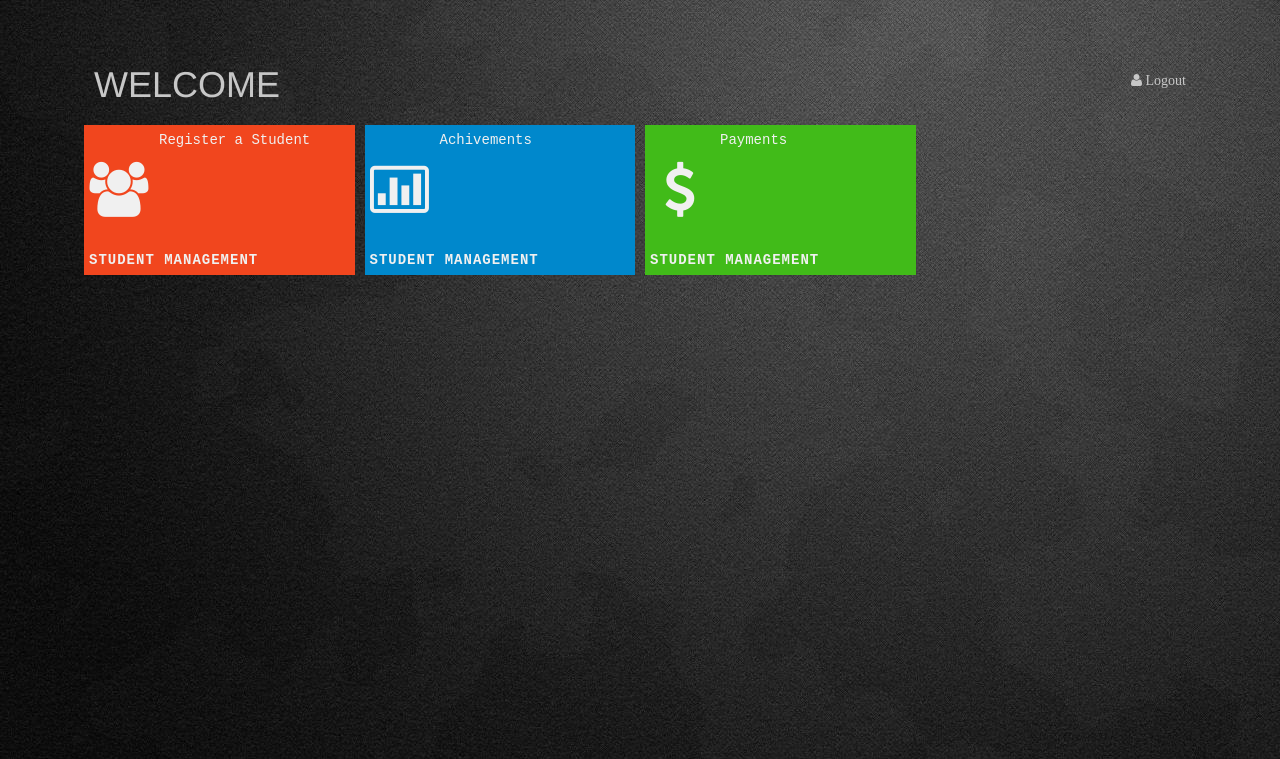
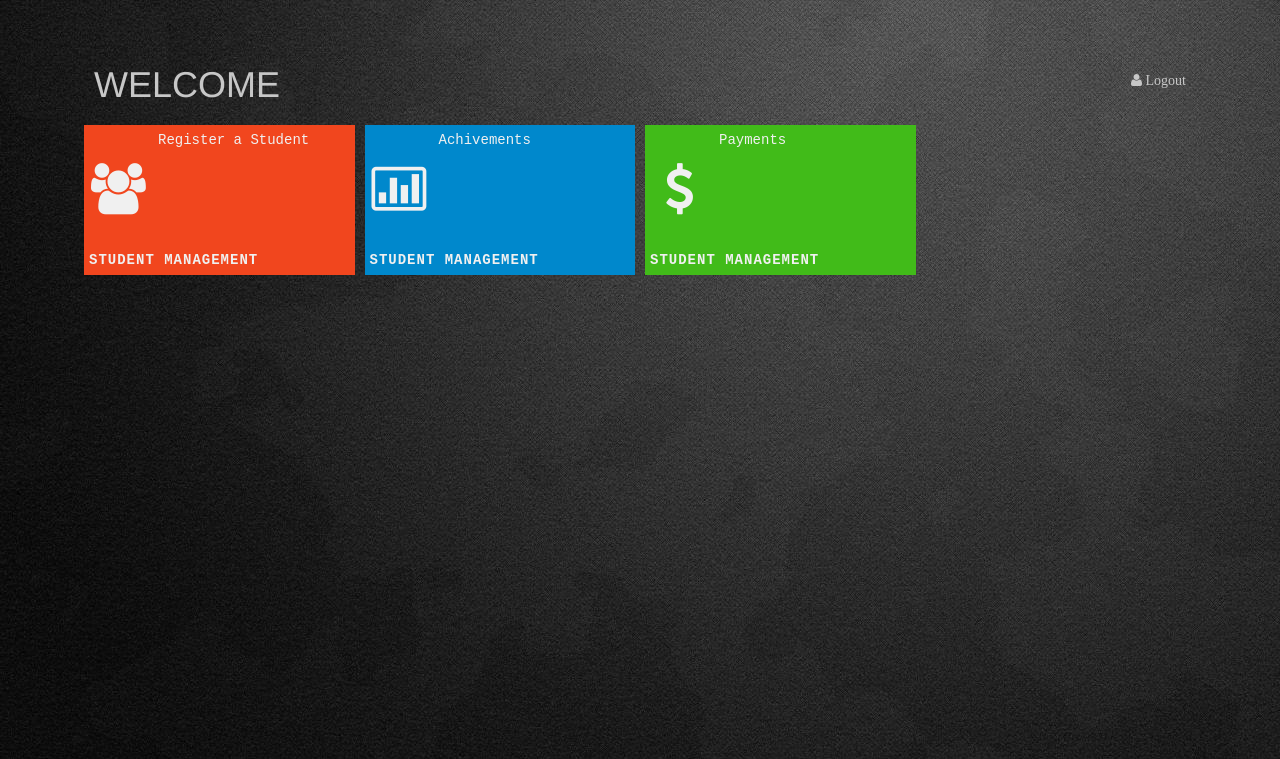
Before and after one commit to kitzerland/csms, a PHP site: page / in a window 1280 px wide. Shown: the top 759 px of the page. Run offline with PHP 8.4, Linux system fonts and the light colour scheme; the visitor is signed in with stand-in values (Sample User, id 1); some libraries are stand-ins or nearby versions.

Commit message:
home page icons size made responsive

```diff
--- a/public/css/metro.css
+++ b/public/css/metro.css
@@ -4,7 +4,7 @@
     position: absolute;
     top:0; bottom: 0; left: 0; right: 0;
     margin: auto;
-    min-width: 800px;
+    min-width: 850px;
 }
 .metro_wrapper .title_row{
     position: relative;
@@ -48,22 +48,24 @@
 .tile .icon{
     padding-top: 5px;
     padding-left: 5px;
-    width: 65px;
+    width: 5vw;
     position: absolute;
     top: 0;
     left: 0;
     bottom: 25px;
     text-align: center;
 }
+
 .tile .icon i{
     position: relative;
     top: 50%;
     transform: translateY(-50%);
-    font-size: 55px;
+    font-size: 4vw;
 }
+
 .tile .message{
     position: absolute;
-    left:65px;
+    left:5vw;
     top: 0;
     right: 0;
     bottom: 25px;
```
